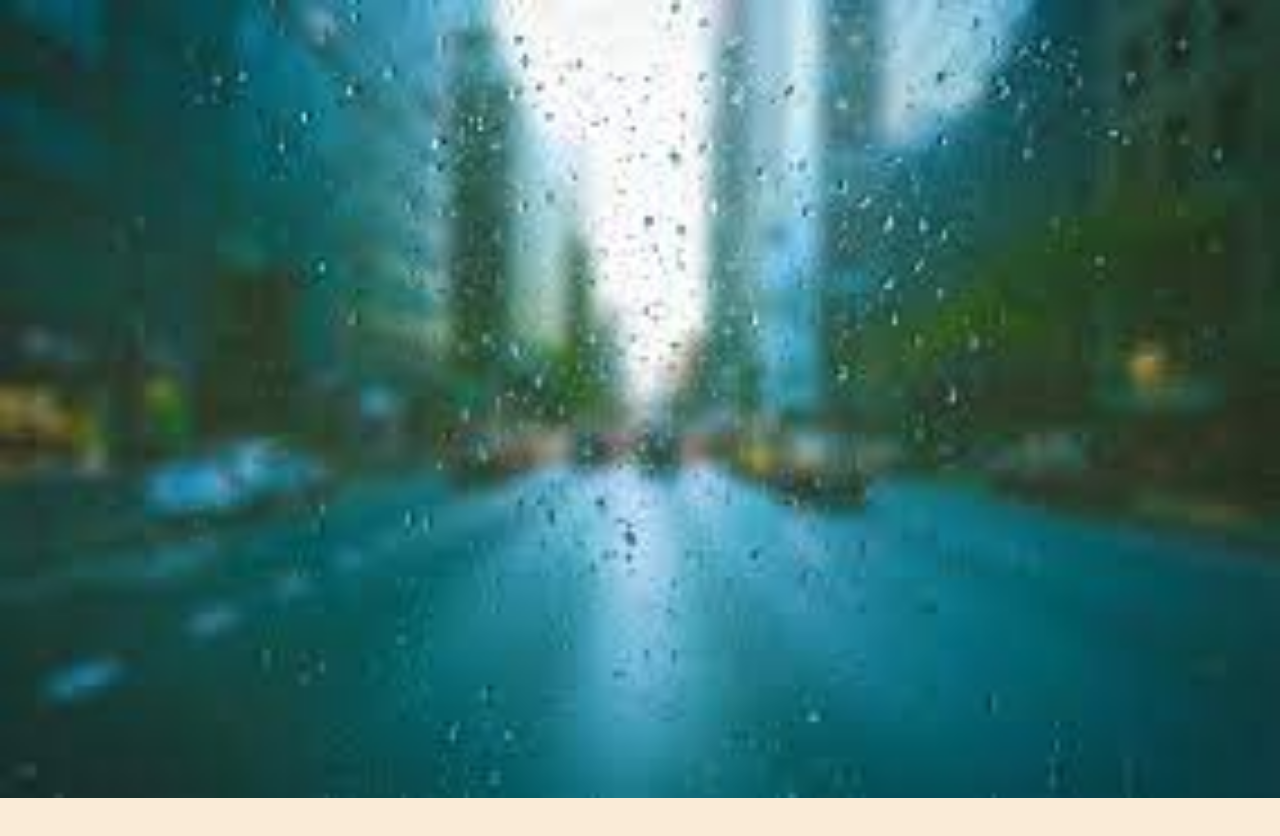
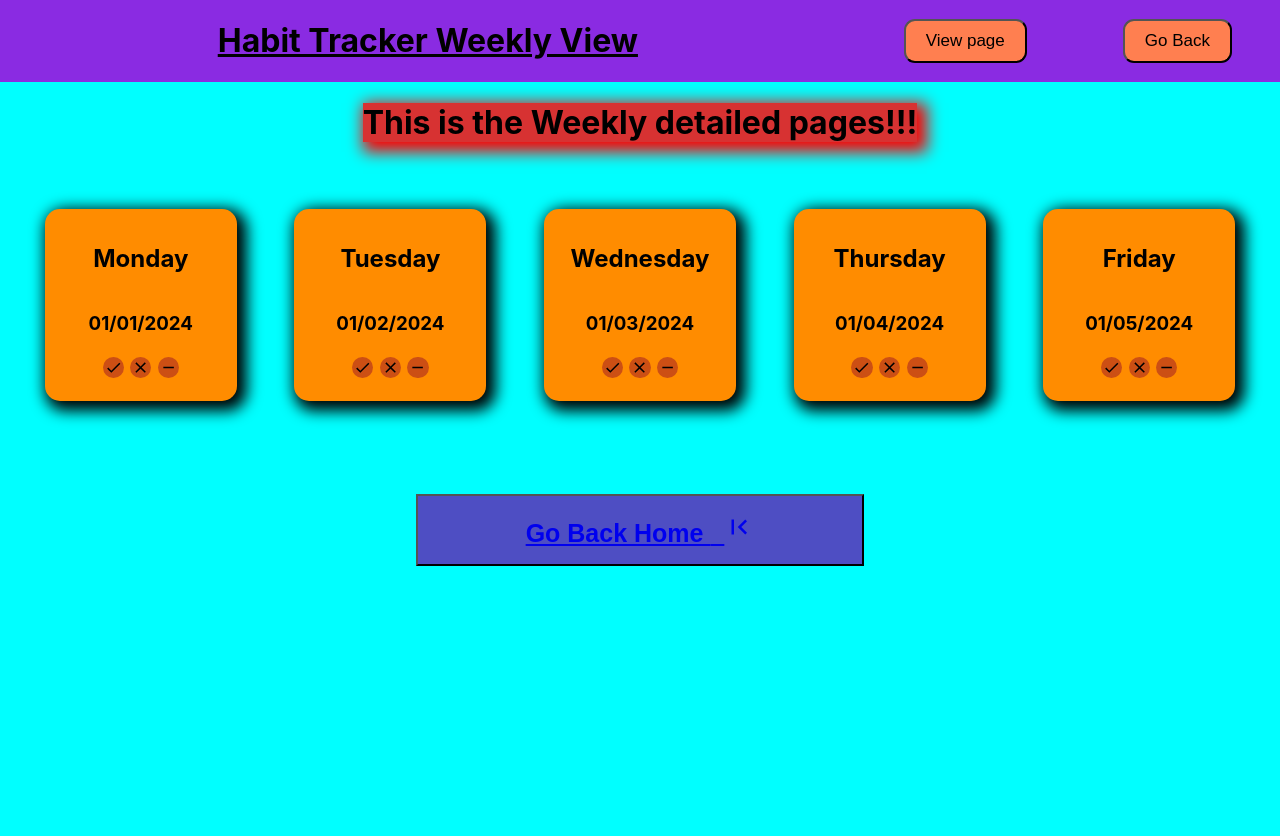
Before and after one commit to shreyansh95763/HabitTrackerReactJs, a React (Create React App) app: page /Weekly in a window 1280 px wide. Before the commit this address had no page. Shown: the top 836 px of the page. Before the commit the page ends 800 px from the top, so only its background shows below. Built offline with nearby package versions, Linux system fonts and the light colour scheme.

Commit message:
changed performed

```diff
--- a/src/App.js
+++ b/src/App.js
@@ -13,8 +13,8 @@ const App = () => {
     <HabitProvider>
       <Routes>
         <Route exact path="/HabitTrackerReactJs" element={<HabitListContainers />} />
-        <Route exact path="/HabitTrackerReactJs/Weekly" element={<Weekly />} />
-        {/* <Route path="*" element={<Error />} />       */}
+        <Route exact path="/Weekly" element={<Weekly />} />
+        <Route path="*" element={<Error />} />
   </Routes>
   </HabitProvider>
 
--- a/src/components/Weekly.js
+++ b/src/components/Weekly.js
@@ -56,7 +56,7 @@ const Weekly = (props) => {
                 )}
 
             </div>
-            <button className="back-home-btn"><NavLink to="/">Go Back Home <span>&nbsp;&nbsp;<FirstPageIcon style={{ fontSize: "larger" }} /></span></NavLink></button>
+            <button className="back-home-btn"><NavLink to="/HabitTrackerReactJs">Go Back Home <span>&nbsp;&nbsp;<FirstPageIcon style={{ fontSize: "larger" }} /></span></NavLink></button>
 
         </div>
 
--- a/src/components/inputBox.css
+++ b/src/components/inputBox.css
@@ -2,7 +2,7 @@
     text-decoration: underline;
     max-height: 20vh;
     width: 100vw;
-    background-coalor: blueviolet;
+    background-color: blueviolet;
     display: flex;
     justify-content: space-between;
     align-items: center;
```
